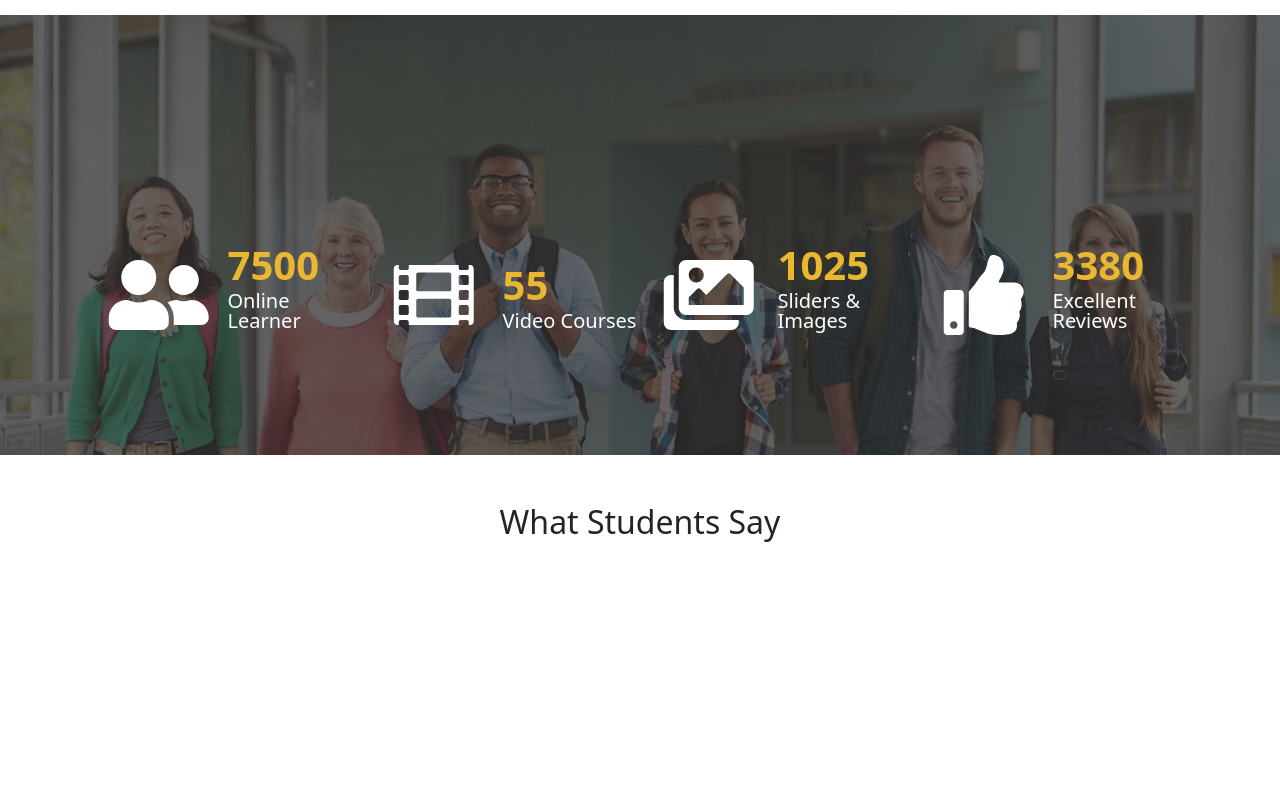
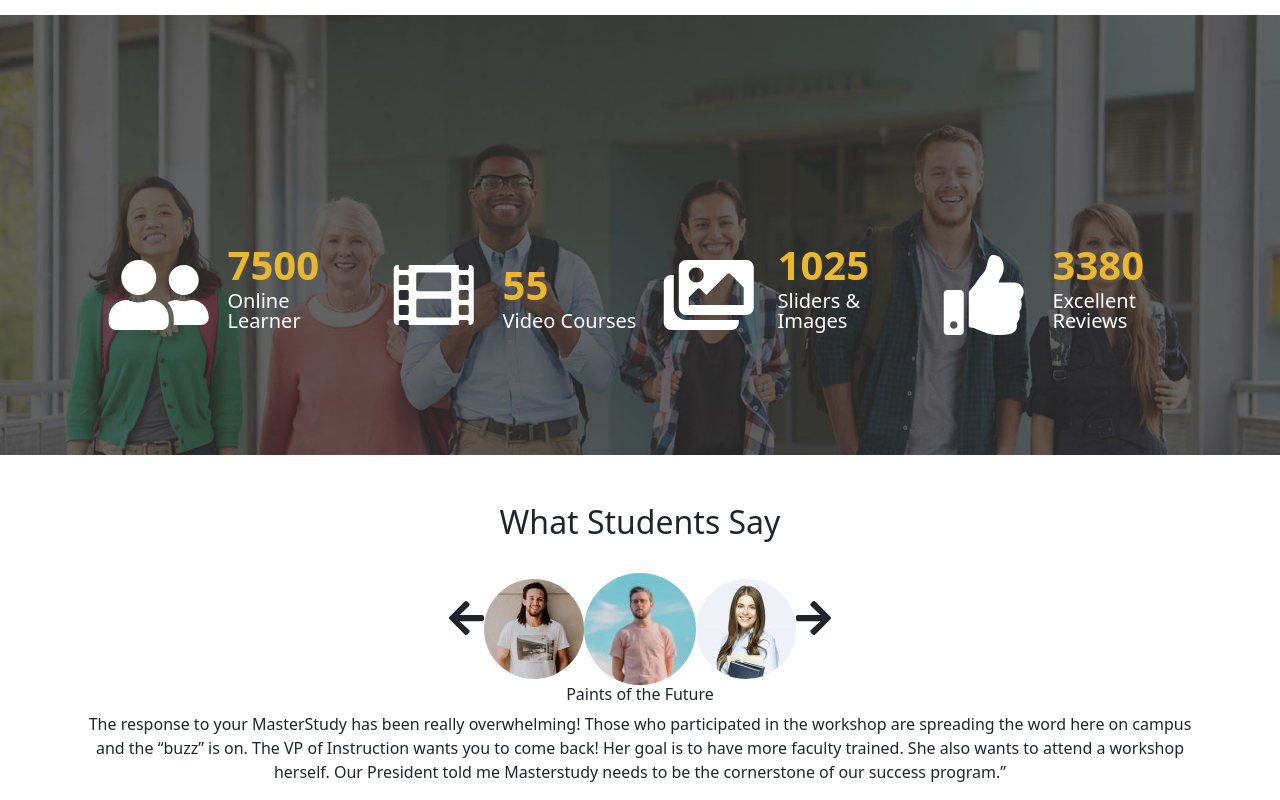
Before and after one commit to DenuccioDiego/proj-html-vuejs, a Vue app: page / in a window 1280 px wide. Shown: the part 3986-4786 px from the top of the page. Before the commit the page ends 4559 px from the top, so only its background shows below. Built offline with nearby package versions, Linux system fonts and the light colour scheme.

Commit message:
working carousel( css- minor adjustments are missing)

```diff
--- a/src/components/WhatStudentsSay(carousel).vue
+++ b/src/components/WhatStudentsSay(carousel).vue
@@ -2,7 +2,21 @@
      <div>
           <h2 class="text-center pt-5 pb-4">What Students Say</h2>
           <div class="container">
-               <div></div>
+               <div class="text-center">
+                    <font-awesome-icon v-on:click="decrement()" class="fs-1 " :icon="['fas', 'arrow-left']" />
+
+                    <img v-for="(studentImage, index) in students" :key="students[index]"
+                    :src="require('../assets/images/'+studentImage.img)" alt=""
+                    :class="(counter == index) ? 'grande' : ''"
+                    class="rounded-circle col"
+                    >
+
+                    <font-awesome-icon v-on:click="increment()" class="fs-1" :icon="['fas', 'arrow-right']" />
+               </div>
+               <div v-show="counter == index" class="text-center" v-for="(student, index) in students" :key="students[index]">
+                    <h6>{{student.title}}</h6>
+                    <p> {{student.text}} </p>
+               </div>
           </div>
      </div>
 </template>
@@ -29,12 +43,44 @@ export default{
                          title: "Investing for Your Future",
                          text : " It is no exaggeration to say this MasterStudy experience was transformative–both professionally and personally. This workshop will long remain a high point of my life. Thanks again…. I am feeling energized and eager to start teaching my class next week. I can’t wait to use all of my new teaching tools. I will absolutely recommend this workshop to other educators!",
                     },
-               ]
+               ],
+
+               counter : 1 ,
+          }
+     },
+
+     methods:{
+          increment() {
+
+               if(this.counter <= 1) {
+                    this.counter += 1;
+
+               }
+               else{
+                    this.counter = 0
+               }
+
+          },
+
+          decrement() {
+
+               if(this.counter >= 1 ){
+                    this.counter -= 1;
+               }
+               else{
+                    this.counter = 2
+               }
+
           }
      }
+
 }
 </script>
 
 <style scoped lang="scss">
 
+ .grande{
+     width: 10%;
+ }
+
 </style>
--- a/src/main.js
+++ b/src/main.js
@@ -3,11 +3,13 @@ import App from './App.vue'
 
 
 import { library} from '@fortawesome/fontawesome-svg-core'
-import { faClock, faSignal, faBars, faRocket, faCog, faShoppingBag, faThumbsUp, faFilm, faUserFriends, faImages } from '@fortawesome/free-solid-svg-icons'
+import { faClock, faSignal, faBars, faRocket, faCog, faShoppingBag, faThumbsUp, faFilm, faUserFriends, faImages, faArrowLeft, faArrowRight } from '@fortawesome/free-solid-svg-icons'
 import { FontAwesomeIcon} from '@fortawesome/vue-fontawesome'
 import {faFacebook, faFontAwesome, faInstagram, faLinkedin, faTwitter,} from "@fortawesome/free-brands-svg-icons"
 import { far, } from '@fortawesome/free-regular-svg-icons'
 
+library.add(faArrowRight)
+library.add(faArrowLeft)
 library.add(faThumbsUp)
 library.add(faImages)
 library.add(faFilm)
```
